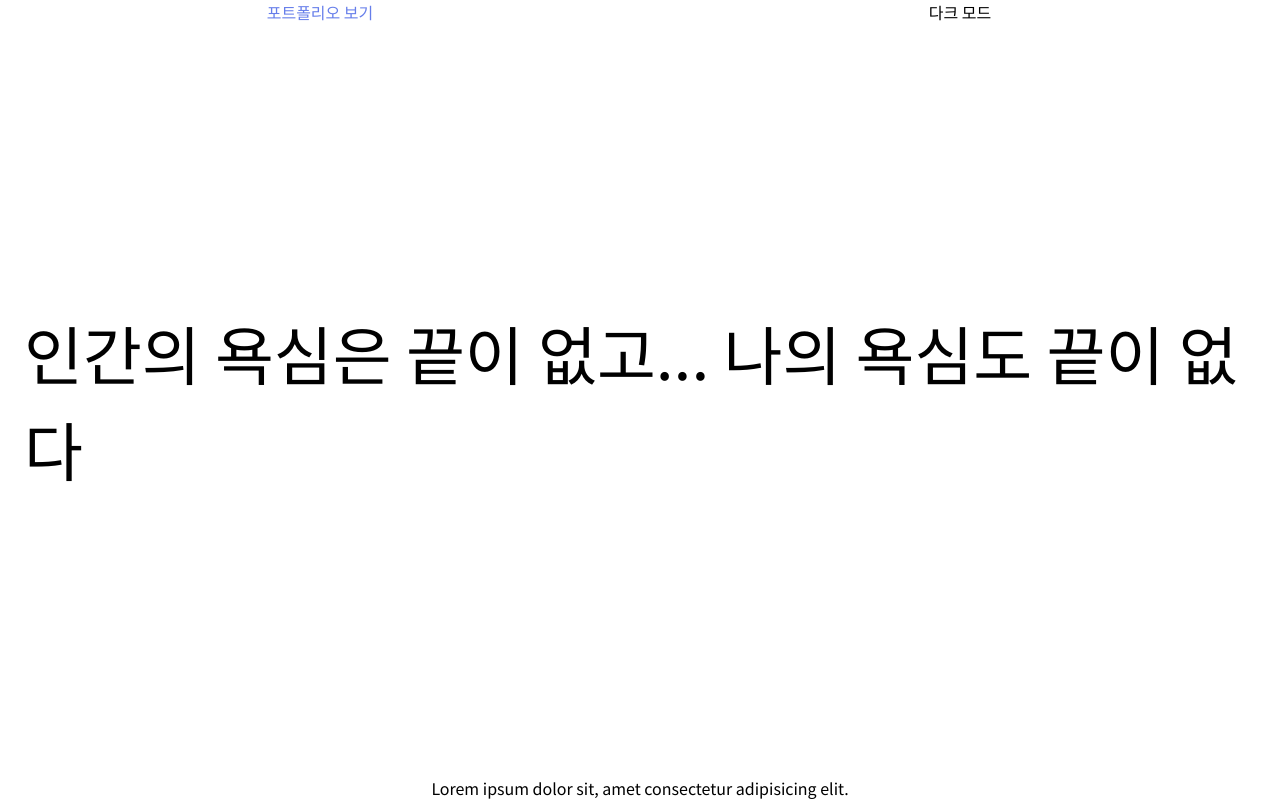
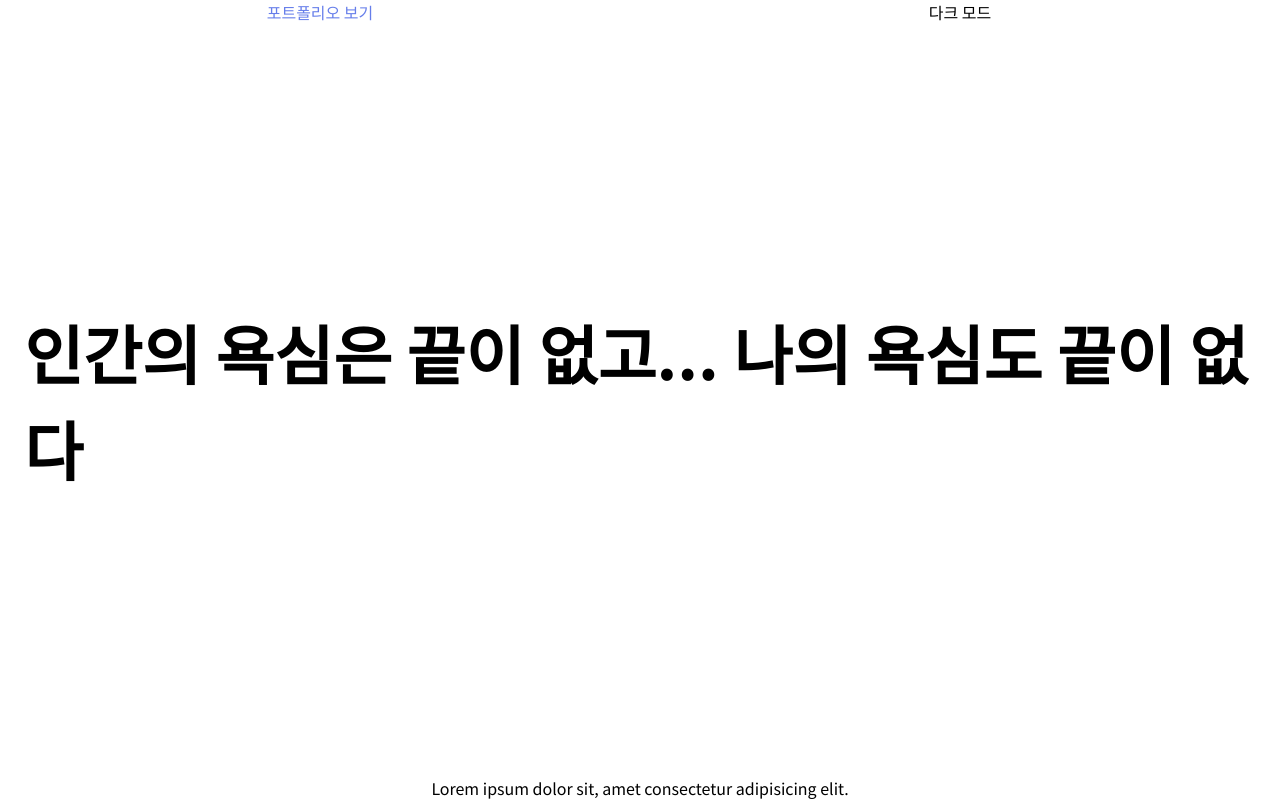
Before and after one commit to rukeni/RESUME, a React app: page / in a window 1280 px wide. Built offline with nearby package versions, Linux system fonts and the light colour scheme.

Commit message:
기타변경 사항 : 글자 사이즈 변경 및 변수 이름 변경

```diff
--- a/src/domain/Home/Card.jsx
+++ b/src/domain/Home/Card.jsx
@@ -2,7 +2,7 @@ import React from 'react';
 
 const Card = () => (
   <div className="flex-1 flex w-full p-6 justify-center items-center relative z-50 hover:bg-transparent">
-    <span className="text-6xl">인간의 욕심은 끝이 없고... 나의 욕심도 끝이 없다</span>
+    <span className="text-6xl font-sans font-extrabold">인간의 욕심은 끝이 없고... 나의 욕심도 끝이 없다</span>
     <div
       className="absolute z-10 opacity-0 hover:opacity-100"
       style={{
--- a/src/index.jsx
+++ b/src/index.jsx
@@ -6,7 +6,7 @@ import './styles/tailwind.css';
 import App from './pages';
 import Login from './pages/Login';
 import Portfolio from './pages/Portfolio';
-import Data from './context/globalContext';
+import Global from './context/globalContext';
 import GlobalProvider from './context/GlobalState';
 import PageContainer from './components/PageContainer';
 import Header from './components/Header';
@@ -16,7 +16,7 @@ console.log('%c 리액트 컴포넌트 생성', 'color: blue; font-size: 1.5rem;
 console.time('앱 시작시간');
 ReactDOM.render(
   <GlobalProvider>
-    <Data.Consumer>
+    <Global.Consumer>
       { ({ isLogin, isLightMode, handleClick }) => (
         <PageContainer
           isLightMode={isLightMode}
@@ -27,6 +27,7 @@ ReactDOM.render(
                 <Header
                   isLightMode={isLightMode}
                   handleClick={handleClick}
+                  isLogin={isLogin}
                 />
                 <Redirect to="/" />
                 <Route exact path="/" component={Portfolio} />
@@ -37,6 +38,7 @@ ReactDOM.render(
                 <Header
                   isLightMode={isLightMode}
                   handleClick={handleClick}
+                  isLogin={isLogin}
                 />
                 <Route exact path="/" component={App} />
                 <Route exact path="/login" component={Login} />
@@ -45,7 +47,7 @@ ReactDOM.render(
           <Footer />
         </PageContainer>
       )}
-    </Data.Consumer>
+    </Global.Consumer>
   </GlobalProvider>,
   document.getElementById('root'),
 );
```
